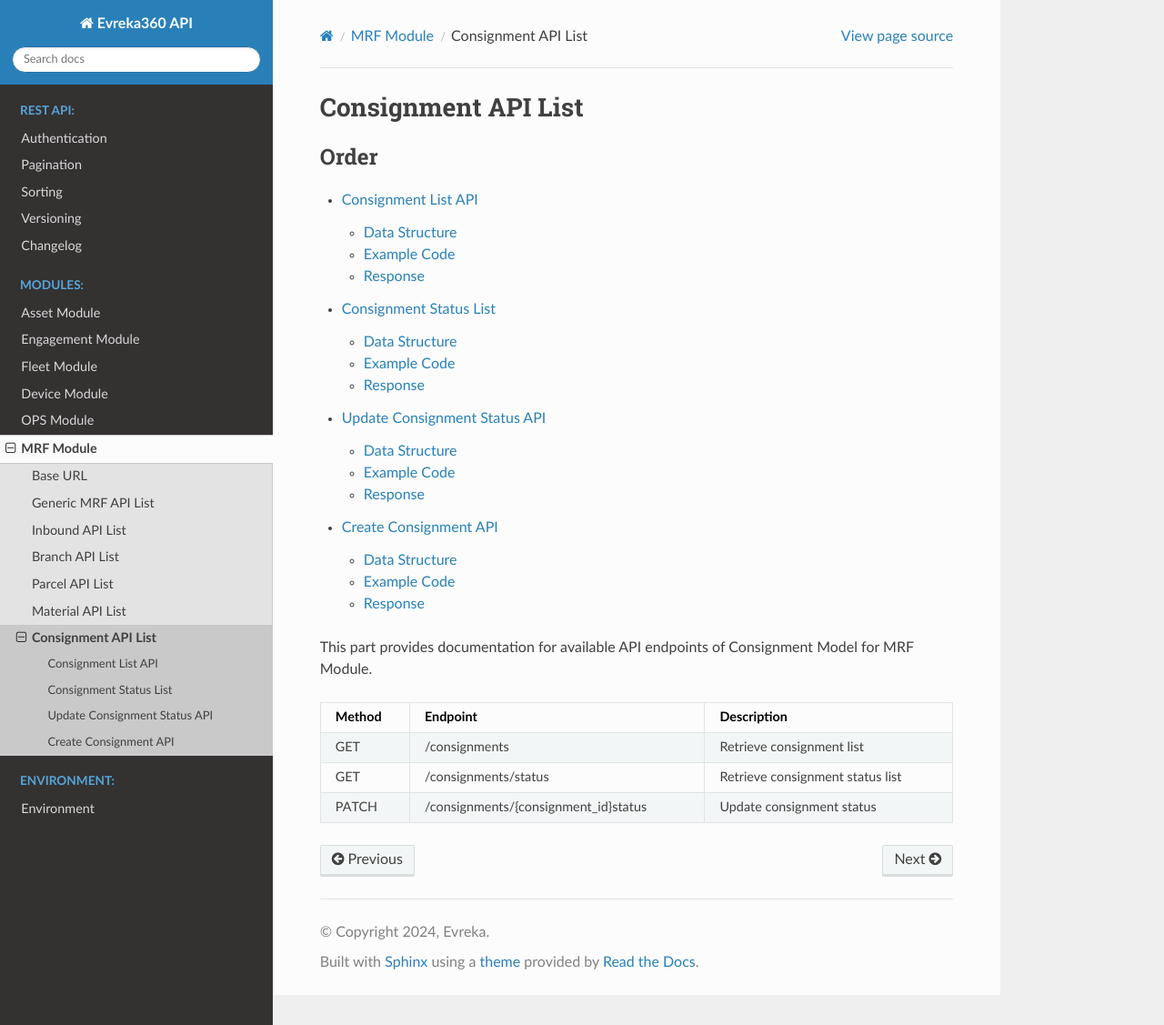
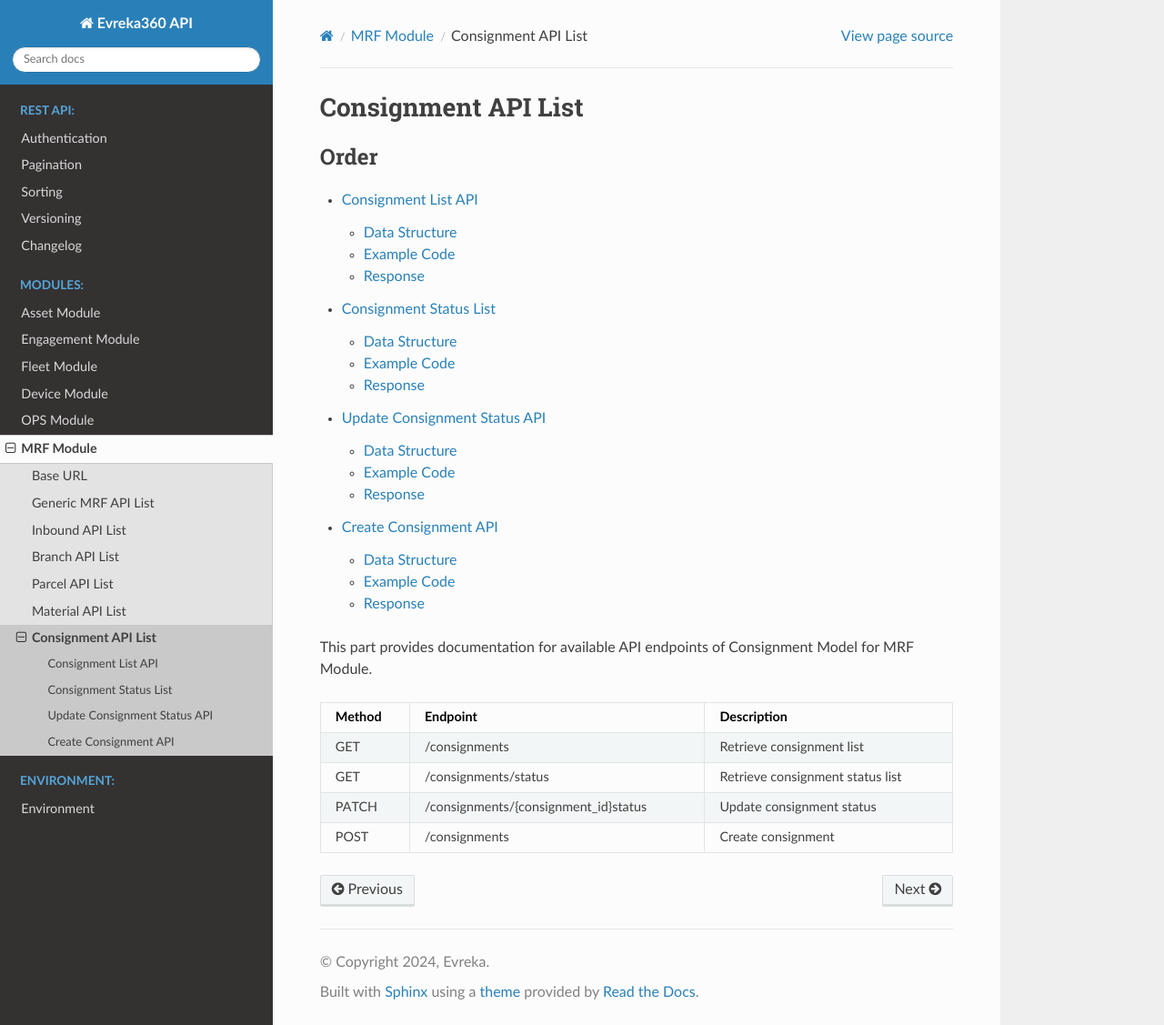
Before and after one commit to evrekadev/evreka-api-doc, a Sphinx documentation site: the page built from source/mrf/consignment/index.rst, in a window 1280 px wide and 1127 px high. Shown: the whole window at 91% size. Built offline with Sphinx 7.4.7 and the Read the Docs theme 3.1.0, drawn with Linux system fonts in a browser that asks for light colours.

Commit message:
DEV-20041
table update

```diff
--- a/source/mrf/consignment/index.rst
+++ b/source/mrf/consignment/index.rst
@@ -29,3 +29,5 @@ This part provides documentation for available API endpoints of Consignment Mode
    +-----------+-----------------------------------------+-----------------------------------------------+
    | PATCH     | /consignments/{consignment_id}status    | Update consignment status                     |
    +-----------+-----------------------------------------+-----------------------------------------------+
+   | POST      | /consignments                           | Create consignment                            |
+   +-----------+-----------------------------------------+-----------------------------------------------+
```
